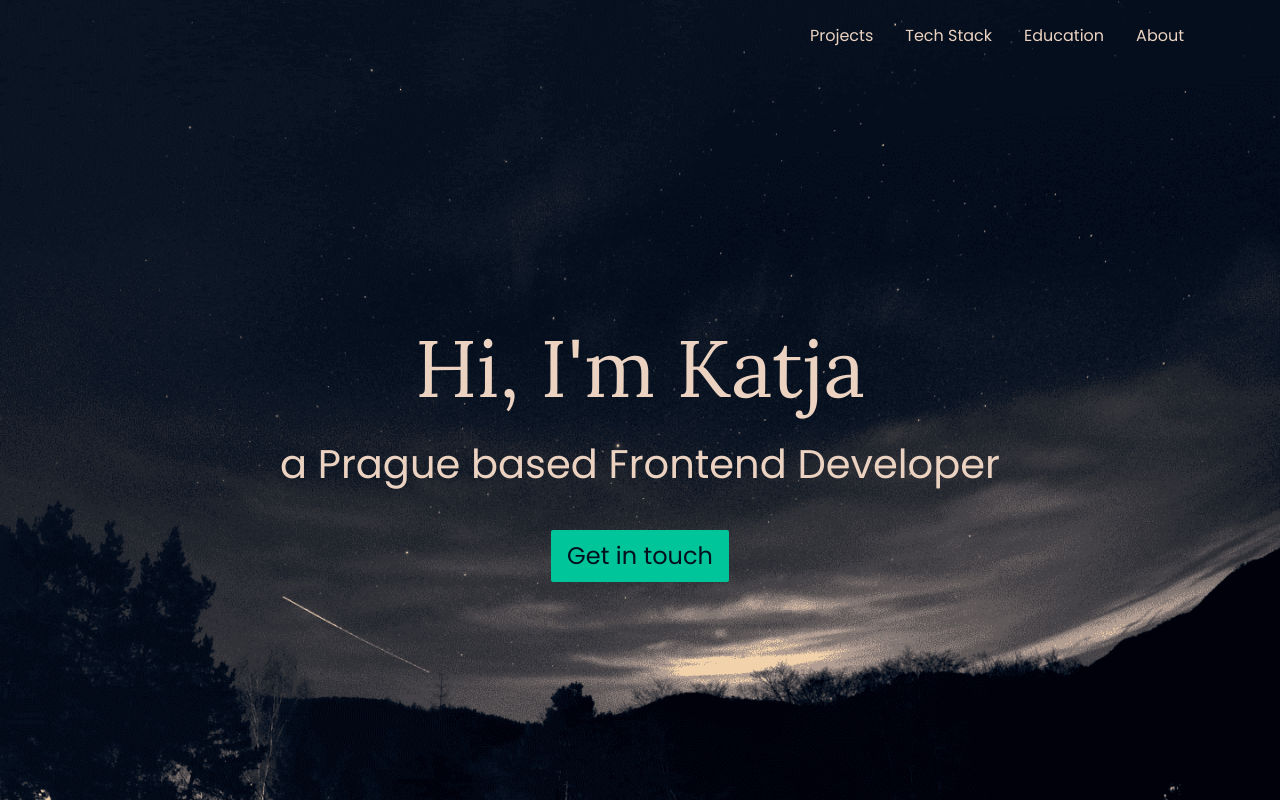
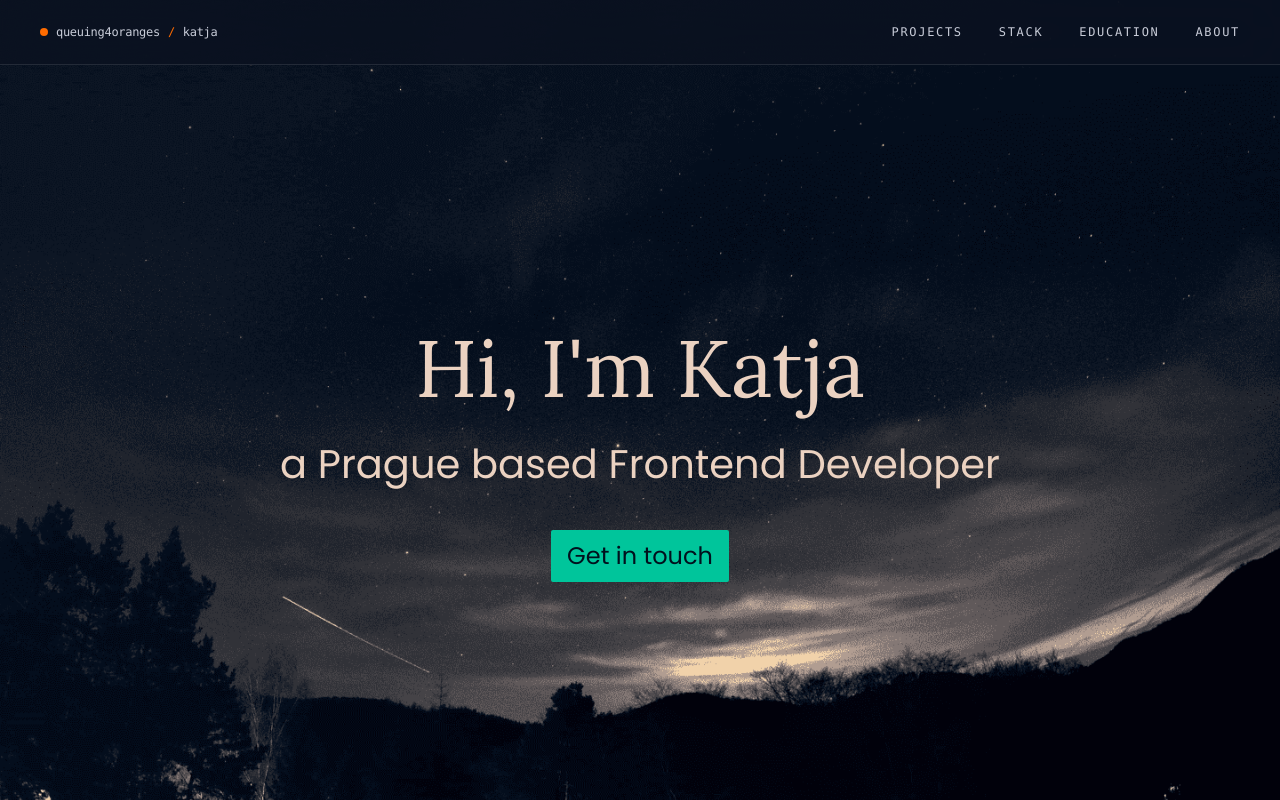
Before and after one commit to queuing4oranges/portfolio, a React (Create React App) app: page / in a window 1280 px wide. Shown: the top 800 px of the page. Built offline with nearby package versions, Linux system fonts and the light colour scheme; a web font is replaced by a local one.

Commit message:
Refactor navbar

```diff
--- a/public/index.html
+++ b/public/index.html
@@ -20,7 +20,7 @@
 		/>
 		<link rel="manifest" href="%PUBLIC_URL%/manifest.json" />
 
-		<title>Katja's Portfolio Page</title>
+		<title>Katja | Developer | Prague</title>
 	</head>
 	<body>
 
--- a/src/components/Courses/Courses.js
+++ b/src/components/Courses/Courses.js
@@ -4,7 +4,7 @@ import { Ticked } from './CourseIcons';
 
 export default function Courses() {
   return (
-	  <section id='courses' className = 'courses-container bg-light text-dark px-4 py-10 md:px-40 md:py-20'>
+	  <section id='education' className = 'courses-container bg-light text-dark px-4 py-10 md:px-40 md:py-20'>
 		  <h1 className='text-xl md:text-3xl'>
 			Education
 		</h1>
--- a/src/components/Navbar/Navbar.js
+++ b/src/components/Navbar/Navbar.js
@@ -1,111 +1,73 @@
-import { useEffect, useState } from 'react';
-import { Link } from 'react-scroll';
-import { FaHamburger } from 'react-icons/fa';
-import { BsChevronDoubleUp } from 'react-icons/bs';
-import { GoPerson, GoRocket, GoTools, GoMortarBoard } from 'react-icons/go';
+import React, { useState } from 'react'
 
-import './navbar.scss';
+export default function NavbarNeu() {
+  const [menuOpen, setMenuOpen] = useState(false);
 
   const links = [
-	{ to: 'projects', label: 'Projects', icon: <GoRocket size={20} color='#00C59B' /> },
-	{ to: 'tech', label: 'Tech Stack', icon: <GoTools size={20} color='#00C59B' /> },
-	{ to: 'courses', label: 'Education', icon: <GoMortarBoard size={20} color='#00C59B' /> },
-	{ to: 'about', label: 'About', icon: <GoPerson size={20} color='#00C59B' /> }
+    { to: 'projects', label: 'Projects' },
+    { to: 'stack', label: 'Stack' },
+    { to: 'education', label: 'Education' },
+    { to: 'about', label: 'About' }
   ]
 
-const Navbar = () => {
-	const [isOpen, setIsOpen] = useState(false);
-	const [isWindowSizeSmall, setIsWindowSizeSmall] = useState(false);
-	const [isAnimated, setIsAnimated] = useState(false);
-
-	useEffect(() => {
-		function handleResize() {
-			setIsWindowSizeSmall(window.innerWidth < 768);
-		}
-
-		handleResize();
-		window.addEventListener('resize', handleResize);
-
-		// Clean up function
-		return () => {
-			window.removeEventListener('resize', handleResize);
-		}
-	}, [window.innerWidth])
-
-	useEffect(() => {
-		function handleScroll() {
-			const atTop = window.scrollY === 0;
-
-			if (!isWindowSizeSmall) {
-				if (atTop) {
-					setIsAnimated(false);
-				} else {
-					setIsAnimated(true);
-				}
-			}
-		}
-
-		window.addEventListener('scroll', handleScroll);
-
-		// Clean up on unmount
-		return () => {
-			window.removeEventListener('scroll', handleScroll)
-		};
-	},[]);
-
-	const toggleMenu = () => {
-		setIsOpen(!isOpen);
-	}
+  const closeMenu = () => setMenuOpen(false)
 
   return (
-		<nav className='nav-container fixed top-0 z-50 w-full bg-transparent text-light md:px-20'>
-			<div className='flex justify-end items-center'>
-				{/* Show hamburger menu, when small, hide on desktop */}
-				<div className='block md:hidden'>
-					<button onClick={toggleMenu} className='hamburger-menu text-white focus:outline-none absolute right-4 top-4 p-2'>
-						<FaHamburger color='#ebd2c1' size={30} />
+    <header className="fixed top-0 inset-x-0 z-50 backdrop-blur-xl bg-[#0b1220]/75 border-b border-white/10" data-testid="site-nav" x-file-name="App" x-line-number="196" x-column="4" x-component="header" x-id="App_196_4" x-dynamic="true" x-source-type="computed" x-source-editable="false">
+      <div className="max-w-7xl mx-auto px-6 md:px-10 h-16 flex items-center justify-between">
+        <a href="#top" className="font-mono text-sm tracking-tight flex items-center gap-2 text-[#c8ccd8] hover:text-[#ff6b00]" >
+          <span className="inline-block w-2 h-2 rounded-full bg-[#ff6b00]">
+          </span>queuing4oranges<span className="text-[#ff6b00]">
+            /
+            </span>katja
+        </a>
+        {/* Desktop navigation */}
+        <nav className="hidden md:flex items-center gap-9">
+          {links.map((link) => (
+            <a key={link.to} href={`#${link.to}`} className="font-mono text-[12px] tracking-[0.14em] uppercase text-[#c8ccd8] hover:text-[#ff6b00] transition-colors">
+              {link.label}
+            </a>
+          ))}
+        </nav>
+        {/* Mobile navigation */}
+        <button
+          type="button"
+          className="md:hidden p-2 -mr-2 text-[#c8ccd8] hover:text-[#ff6b00] transition-colors"
+          aria-label={menuOpen ? 'Close menu' : 'Open menu'}
+          aria-expanded={menuOpen} onClick={() => setMenuOpen(!menuOpen)} >
+            <svg xmlns="http://www.w3.org/2000/svg" width="20" height="20" viewBox="0 0 24 24" fill="none" stroke="currentColor" strokeWidth="2" strokeLinecap="round" strokeLinejoin="round" aria-hidden="true">
+            {menuOpen ? (
+              <>
+                <path d="M6 6l12 12" />
+                <path d="M18 6l-12 12" />
+              </>
+              ) : (
+              <>
+                <path d="M4 6h16" />
+                <path d="M4 12h16" />
+                <path d="M4 18h16" />
+              </>
+              )}
+            </svg>
           </button>
       </div>
-				{/* Show menu on toggle */}
-				<div className={`nav-content md:flex md:mt-4
-					${isOpen ? 'flex-col w-full md:flex-row bg-dark rounded-md' : 'hidden'}
-					${!isWindowSizeSmall && isAnimated ? 'animated hover:text-hover' : '' }
-				`}>
-					{/* Display Chevron only when toggle is open and go back up */}
-					{isOpen ?
-						<Link
-							to='home'
-							smooth={true}
-							spy={true}
-							activeclass='active'
-							className={`flex items-center ml-2 py-2 hover:text-accent ${isOpen ? 'text-xl ml-0 px-3' : '' }`}
-							onClick={() => setIsOpen(false)}>
-							<BsChevronDoubleUp size={30} />
-						</Link>
-					: null
-					}
-					{/* Map through nav links */}
-					{links.map((link, index) => (
-						<Link
-							key={index}
-							to={link.to}
-							smooth={true}
-							spy={true}
-							title={isAnimated ? link.label : ''}
-							activeclass='active'
-							className={`flex items-center py-2 md:px-4 hover:text-hover
-								${isOpen ? 'sm:text-md md:text-xl ml-0 px-3' : '' }
-								${!isWindowSizeSmall && isAnimated ? 'rotate-90' : ''}`
-							}
-							onClick={() => setIsOpen(false)}>
-							{!isWindowSizeSmall && isAnimated ? <p className='rounded-full border border-4 border-accent p-3 hover:border-hover'activeclass='active'>{link.icon}</p> : <p>{link.label}</p>}
-						</Link>
+      {/* Mobile navigation */}
+      {menuOpen && (
+        <nav className="md:hidden border-t border-white/10 bg-[#0b1220]/95 px-6 py-5">
+          <div className="flex flex-col gap-5">
+            {links.map((link) => (
+              <a
+                key={link.to}
+                href={`#${link.to}`}
+                onClick={closeMenu}
+                className="font-mono text-[12px] tracking-[0.14em] uppercase text-[#c8ccd8] hover:text-[#ff6b00] transition-colors"
+              >
+                {link.label}
+              </a>
             ))}
-
-				</div>
           </div>
         </nav>
-	);
-};
-
-export default Navbar;
+      )}
+    </header>
+  )
+}
--- a/src/components/Navbar/navbar.scss
+++ /dev/null
@@ -1,105 +0,0 @@
-.nav-container {
-	.active {
-		color: #236073;
-	}
-
-	.show {
-		display: block;
-		flex-direction: column;
-	}
-
-	a:hover {
-		cursor: pointer;
-	}
-
-	.hamburger-menu {
-		background-color: #00C59B;
-		border-radius: 50%;
-	}
-
-	// Tilt navbar content 90 degrees
-	.animated {
-		display: flex;
-		flex-direction: row-reverse;
-		margin-right: -6rem;
-
-		button {
-			display: none;
-		}
-	}
-	.animated {
-		-webkit-animation: animated 0.8s cubic-bezier(0.250, 0.460, 0.450, 0.940) both;
-		animation: animated 0.8s cubic-bezier(0.250, 0.460, 0.450, 0.940) both;
-	}
-
-	@-webkit-keyframes animated {
-		0% {
-			-webkit-transform: rotate(0);
-			transform: rotate(0);
-			-webkit-transform-origin: right;
-			transform-origin: right;
-		}
-		100% {
-			-webkit-transform: rotate(-90deg);
-			transform: rotate(-90deg);
-			-webkit-transform-origin: right;
-			transform-origin: right;
-		}
-	}
-
-	@keyframes animated {
-		0% {
-			-webkit-transform: rotate(0);
-			transform: rotate(0);
-			-webkit-transform-origin: right;
-			transform-origin: right;
-		}
-		100% {
-			-webkit-transform: rotate(-90deg);
-			transform: rotate(-90deg);
-			-webkit-transform-origin: right;
-			transform-origin: right;
-		}
-	}
-
-	// Rotate nav-links 90 degrees
-	.rotate-90 {
-		-webkit-animation: rotate-90 0.4s cubic-bezier(0.250, 0.460, 0.450, 0.940) both;
-		animation: rotate-90 0.4s cubic-bezier(0.250, 0.460, 0.450, 0.940) both;
-	}
-
-	@-webkit-keyframes rotate-90 {
-		0% {
-			-webkit-transform: rotate(0);
-			transform: rotate(0);
-			-webkit-transform-origin: top right;
-			transform-origin: top right;
-		}
-		100% {
-			-webkit-transform: rotate(90deg);
-			transform: rotate(90deg);
-			-webkit-transform-origin: top right;
-			transform-origin: top right;
-		}
-		}
-	@keyframes rotate-90 {
-		0% {
-			-webkit-transform: rotate(0);
-			transform: rotate(0);
-			-webkit-transform-origin: top right;
-			transform-origin: top right;
-		}
-		100% {
-			-webkit-transform: rotate(90deg);
-			transform: rotate(90deg);
-			-webkit-transform-origin: top right;
-			transform-origin: top right;
-		}
-	}
-}
-
-@media (max-width: 600px) {
-	.cv-download {
-		display: none;
-	}
-}
--- a/src/components/TechStack/TechStack.js
+++ b/src/components/TechStack/TechStack.js
@@ -51,7 +51,7 @@ export default function TechStack() {
 	}, []);
 
 	return (
-		<section id='tech' className = 'bg-dark text-light px-4 py-10 md:px-40 md:py-20'>
+		<section id='stack' className = 'bg-dark text-light px-4 py-10 md:px-40 md:py-20'>
 			<h1 className='text-xl md:text-3xl'>
 				Tech Stack
 			</h1>
```
Lines whose indentation alone changed are shown as unchanged.
